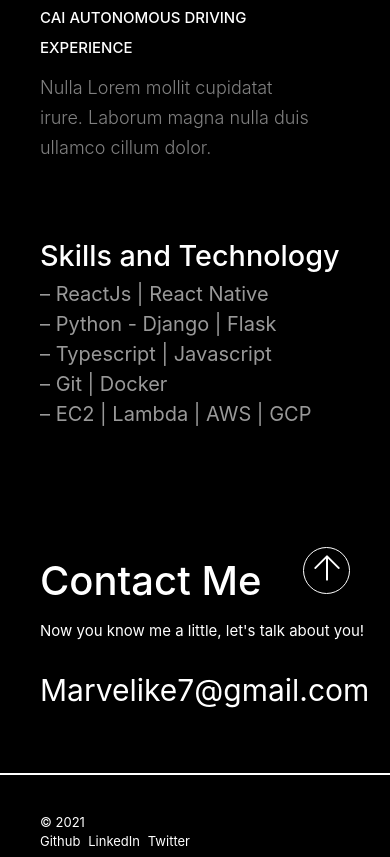
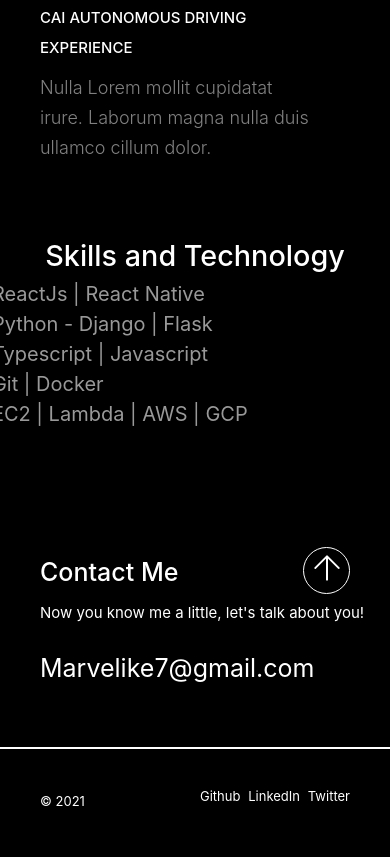
Before and after one commit to marvelous-ikechi/portfolio-app, a plain HTML site: page index.html in a window 390 px wide. Shown: the part 3017-3874 px from the top of the page. Drawn offline with nearby package versions, Linux system fonts and the light colour scheme; files whose address does not match are found by name.

Commit message:
footer properly aligned

```diff
--- a/css/style.css
+++ b/css/style.css
@@ -346,11 +346,21 @@ nav ul li a{
     line-height: 46px;
 }
 
+.skills{
+    /* border: solid 2px red; */
+    display: flex;
+    align-items: center;
+    justify-content: center;
+
+}
+
 .skills ul{
     display: flex;
     flex-direction: row;
     min-width: 43.75rem;
     justify-content: space-between;
+    /* border: solid 2px red; */
+    /* margin-top: 30px; */
 }
 
 .skills ul li{
@@ -385,7 +395,7 @@ nav ul li a{
 }
 
 .contact h2{
-    font-size: 4rem;
+    font-size: 2.5rem;
     font-weight: 500;
 }
 
@@ -395,7 +405,7 @@ nav ul li a{
 }
 
 .contact .mail{
-    font-size: 3rem;
+    font-size: 2.5rem;
     margin-top: 2.5rem;
     position: relative;
     text-decoration: none;
@@ -416,11 +426,11 @@ nav ul li a{
 /* Footer styles */
 
 footer{
-    position: relative;
-    height: 6.875rem;
-    min-height: 100%;
-    display: flex;
-    flex-direction: row;
+     position: relative;
+    /* height: 6.875rem; */
+    /* min-height: 100%; */
+    display: flex !important;
+    flex-direction: row !important;
     justify-content: space-between;
     align-items: center;
     padding: 4rem;
@@ -644,6 +654,8 @@ body{
     .skills-and-tech-div{
         flex-direction: column;
         align-items: flex-start;
+        justify-content: center;
+        align-items: center;
     }
 
     .skills ul{
```
